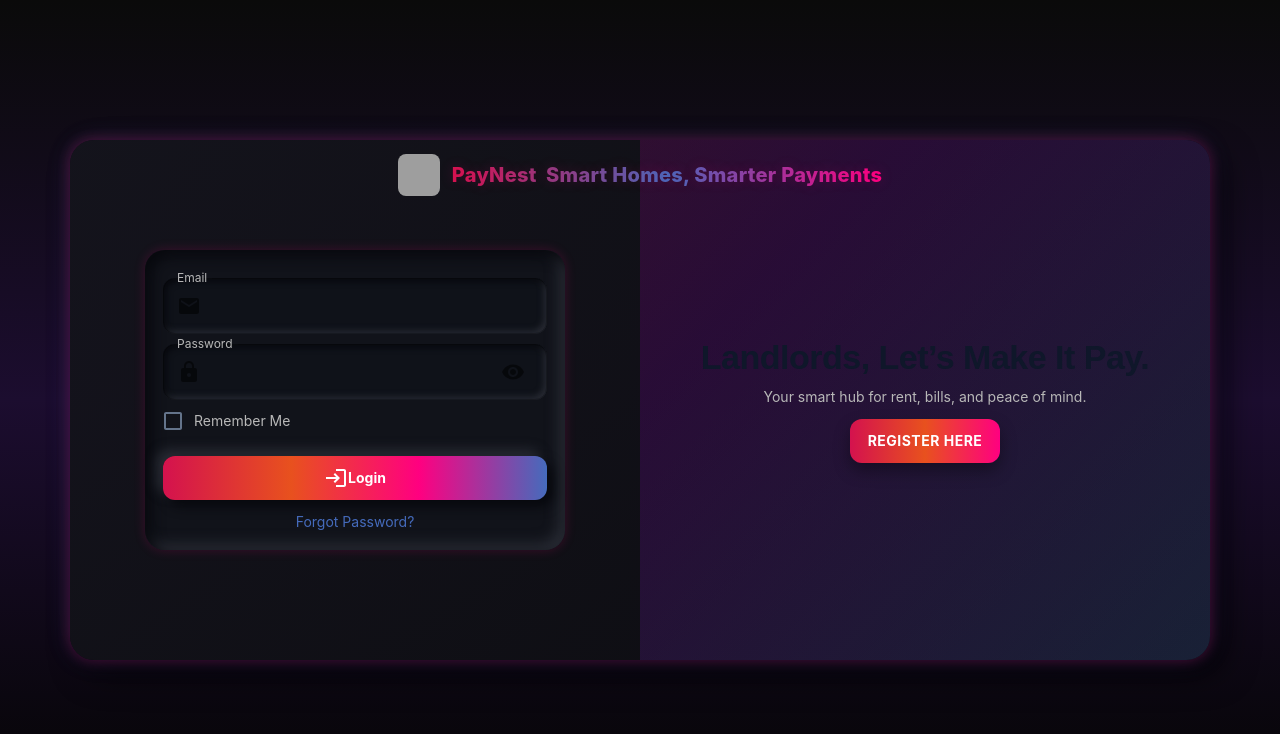
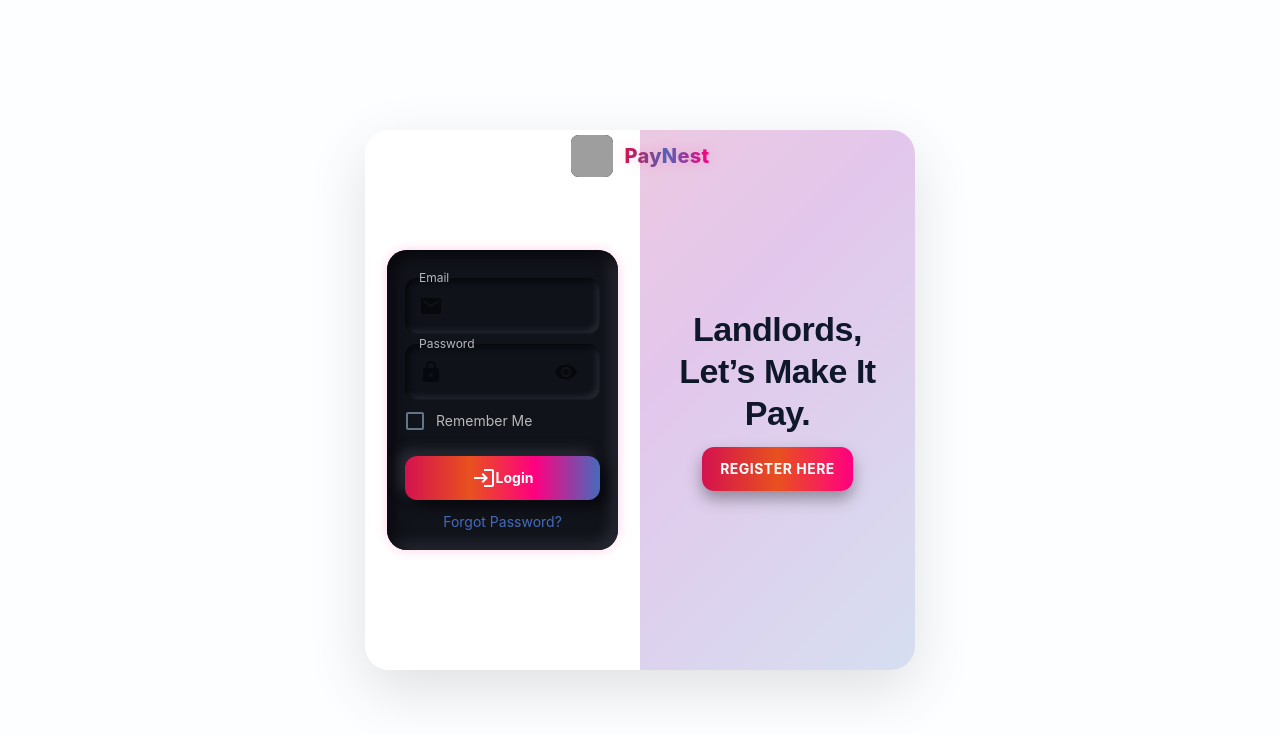
Before and after one commit to Clive-MM/NyumbaSmart, a React (Create React App) app in the folder frontend/: page /login in a window 1280 px wide. Shown: the top 734 px of the page. Built offline with nearby package versions, Linux system fonts and the light colour scheme; no server answers; grey boxes are pictures that could not be loaded.

Commit message:
Login and register page styled

```diff
--- a/frontend/src/pages/auth/Login.jsx
+++ b/frontend/src/pages/auth/Login.jsx
@@ -58,35 +58,44 @@
   minHeight: "100vh",
   display: "grid",
   placeItems: "center",
-  background:
-    "linear-gradient(180deg, rgba(10,10,10,1) 0%, rgba(16,0,36,0.95) 50%, rgba(5,5,5,1) 100%)",
-  color: BRAND.text,
+  background: "rgba(255, 255, 255, 0.75)",
+  backdropFilter: "blur(20px) saturate(180%)",
+  /* Use a professional dark slate for all base text */
+  color: "#0F172A",
   padding: 16,
   overflow: "hidden",
 });
 
 const Shell = styled(Paper)({
   position: "relative",
-  width: 1140,
-  maxWidth: "98vw",
-  height: 520,
+
+  width: 550,
+  maxWidth: "60vw",
+
+
+  height: 540,
+
   borderRadius: 24,
   overflow: "hidden",
-  background: "linear-gradient(135deg, rgba(20,20,28,0.94), rgba(12,12,16,0.98))",
-  boxShadow:
-    "0 0 14px rgba(255,0,128,0.25), 0 0 24px rgba(69,107,188,0.2), 14px 14px 32px rgba(0,0,0,0.65), -8px -8px 20px rgba(255,255,255,0.02)",
+
+
+  background: "rgba(255, 255, 255, 0.95)",
+  backdropFilter: "blur(10px)",
+
+  /* 4. Natural Elevation: Swapping neon glows for a soft, professional drop shadow */
+  boxShadow: "0 20px 60px rgba(0, 0, 0, 0.12), 0 0 1px rgba(0, 0, 0, 0.05)",
 });
 
 const HeaderBar = styled(Link)({
   position: "absolute",
-  top: 14,
+  top: 5, // Lowered slightly for better balance
   left: 0,
   width: "100%",
   display: "flex",
   alignItems: "center",
   justifyContent: "center",
   gap: 12,
-  zIndex: 20,
+  zIndex: 30, // Higher Z-index to stay above sliding panels
   textDecoration: "none",
   cursor: "pointer",
 });
@@ -754,7 +763,7 @@
                     textShadow: "0 0 14px rgba(255,0,128,0.18)",
                   }}
                 >
-                  PayNest&nbsp;&nbsp;Smart Homes, Smarter Payments
+                  PayNest
                 </Typography>
               </motion.div>
             </Box>
@@ -821,9 +830,9 @@
                 <Typography variant="h4" fontWeight={900}>
                   Landlords, Let’s Make It Pay.
                 </Typography>
-                <Typography variant="body2" sx={{ mt: 1, color: BRAND.subtext }}>
+                {/* <Typography variant="body2" sx={{ mt: 1, color: BRAND.subtext }}>
                   Your smart hub for rent, bills, and peace of mind.
-                </Typography>
+                </Typography> */}
                 <OverlayButton onClick={() => setRightActive(true)}>REGISTER HERE</OverlayButton>
               </Box>
             </OverlayPanel>
```
